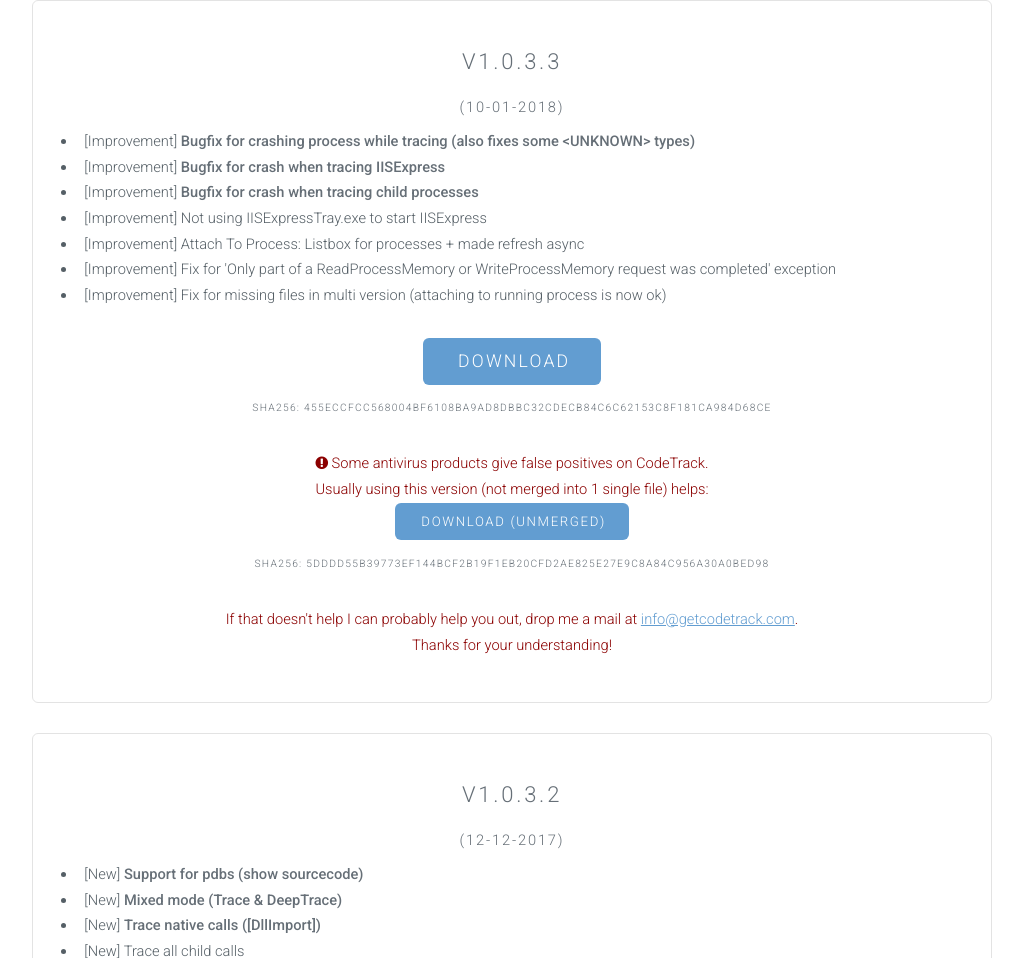
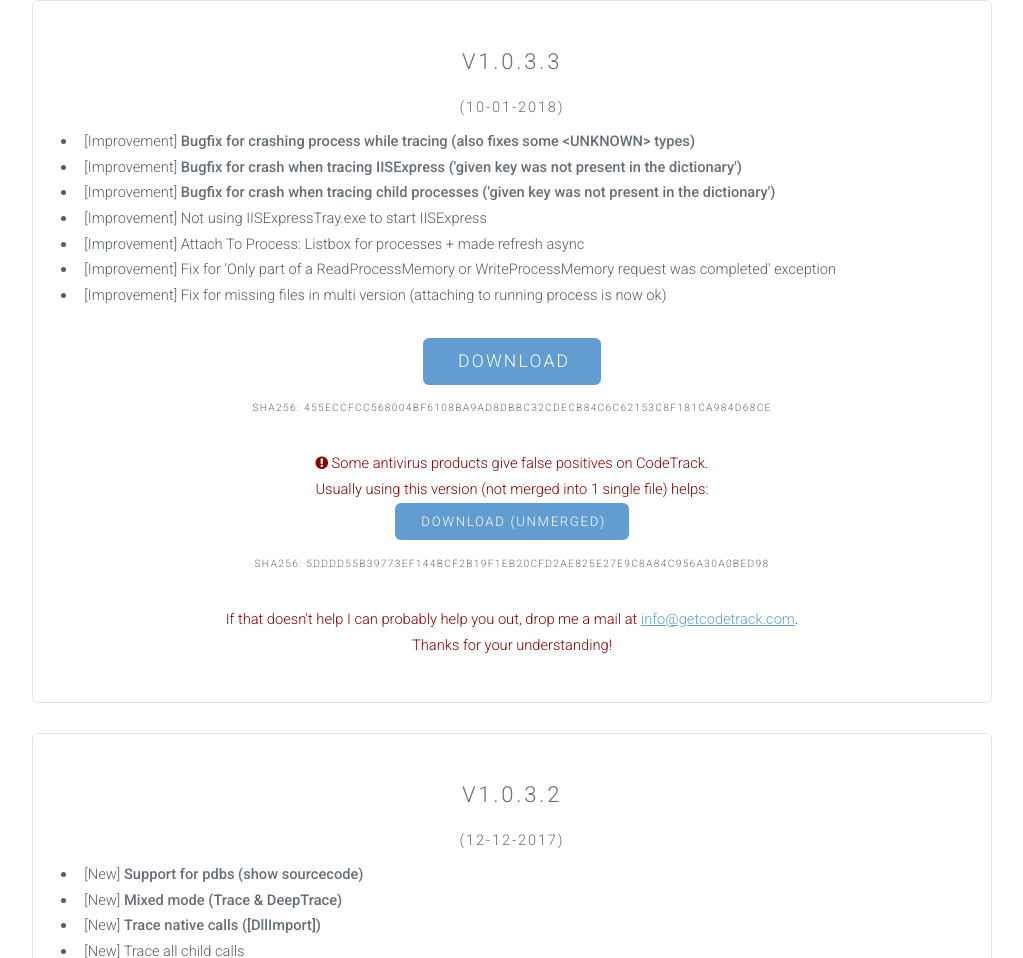
Before and after one commit to GetCodeTrack/getcodetrack.github.io, a plain HTML site: page releases.html in a window 1280 px wide. Shown: the part 905-1863 px from the top of the page, without its empty margins (128-1151 px from the left). Drawn offline with Linux system fonts and the light colour scheme.

Commit message:
extra info on release

```diff
--- a/releases.html
+++ b/releases.html
@@ -109,10 +109,10 @@
 								<b>Bugfix for crashing process while tracing (also fixes some &lt;UNKNOWN&gt; types)</b>
 							</li>
 							<li>[Improvement]
-								<b>Bugfix for crash when tracing IISExpress</b>
+								<b>Bugfix for crash when tracing IISExpress ('given key was not present in the dictionary')</b>
 							</li>
 							<li>[Improvement]
-								<b>Bugfix for crash when tracing child processes</b>
+								<b>Bugfix for crash when tracing child processes ('given key was not present in the dictionary')</b>
 							</li>
 							<li>[Improvement]
 								Not using IISExpressTray.exe to start IISExpress
```
